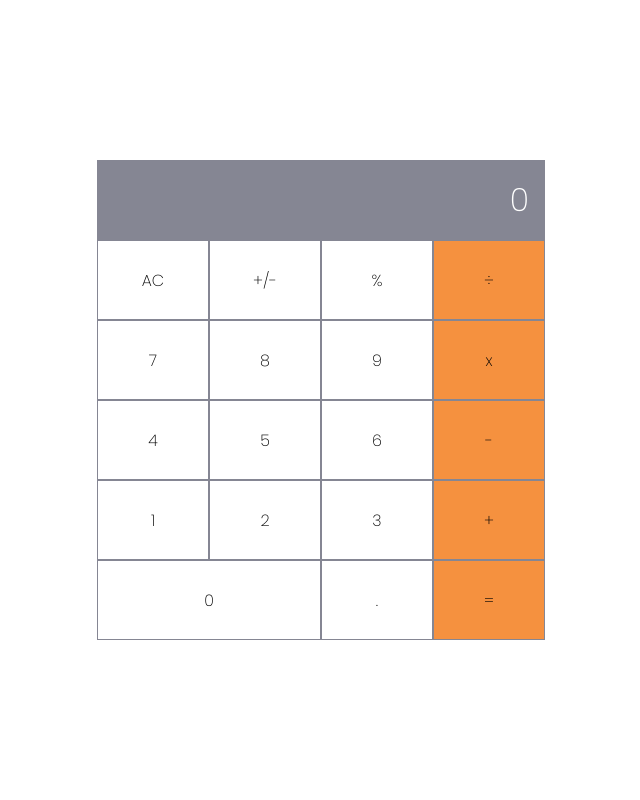
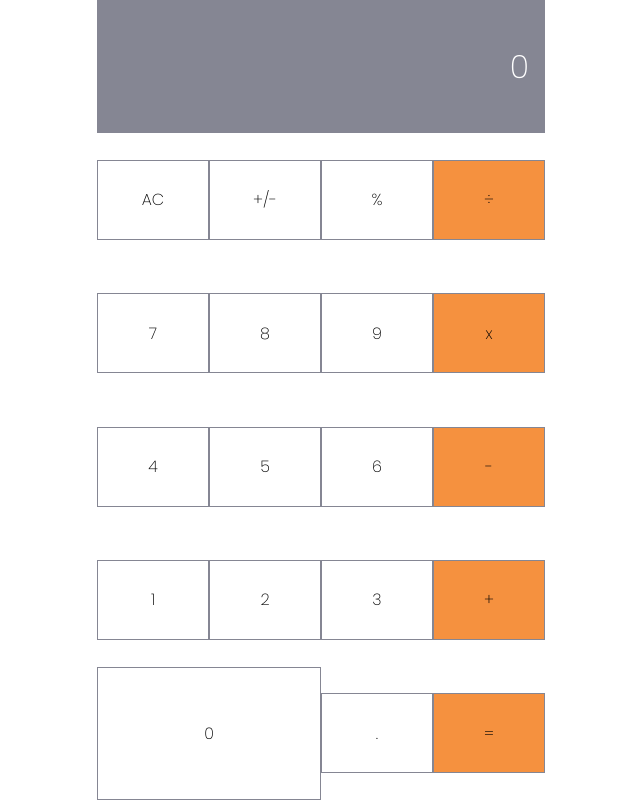
Before and after one commit to RokoVarano/math-magicians, a React (Create React App) app: page / in a window 1280 px wide. Shown: the whole page, without its empty margins (319-959 px from the left). Built offline with nearby package versions, Linux system fonts and the light colour scheme.

Commit message:
restore App.js and turn it into a class

```diff
--- a/src/App.js
+++ b/src/App.js
@@ -1,29 +1,16 @@
-import logo from './logo.svg';
-import './App.css';
+/* eslint-disable react/prefer-stateless-function */
+import React, { Component } from 'react';
+import Calculator from './components/Calculator';
 
-function App() {
-  return (
-    <div className="App">
-      <header className="App-header">
-        <img src={logo} className="App-logo" alt="logo" />
-        <p>
-          Edit
-          {' '}
-          <code>src/App.js</code>
-          {' '}
-          and save to reload.
-        </p>
-        <a
-          className="App-link"
-          href="https://reactjs.org"
-          target="_blank"
-          rel="noopener noreferrer"
-        >
-          Learn React
-        </a>
-      </header>
-    </div>
-  );
+class App extends Component {
+  render() {
+    return (
+      <div className="App">
+        <Calculator />
+      </div>
+    );
+  }
 }
 
 export default App;
+/* eslint-enable react/prefer-stateless-function */
--- a/src/components/Calculator.js
+++ b/src/components/Calculator.js
@@ -9,10 +9,10 @@ class Calculator extends Component {
 
   render() {
     return (
-      <main className="mainframe">
+      <section className="mainframe">
         <p className="result">0</p>
         {this.buttons.map((text) => <Button content={text} key={`btn-${text}`} />)}
-      </main>
+      </section>
     );
   }
 }
--- a/src/index.js
+++ b/src/index.js
@@ -1,11 +1,11 @@
 import React from 'react';
 import ReactDOM from 'react-dom';
-import Calculator from './components/Calculator';
+import App from './App';
 import './index.scss';
 
 ReactDOM.render(
   <React.StrictMode>
-    <Calculator />
+    <App />
   </React.StrictMode>,
   document.getElementById('root'),
 );
```
